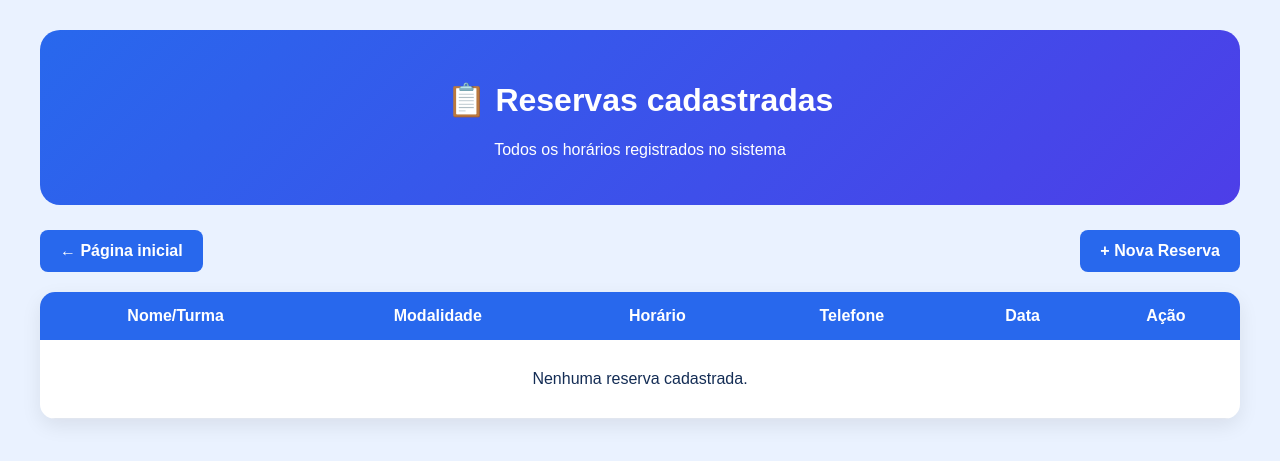
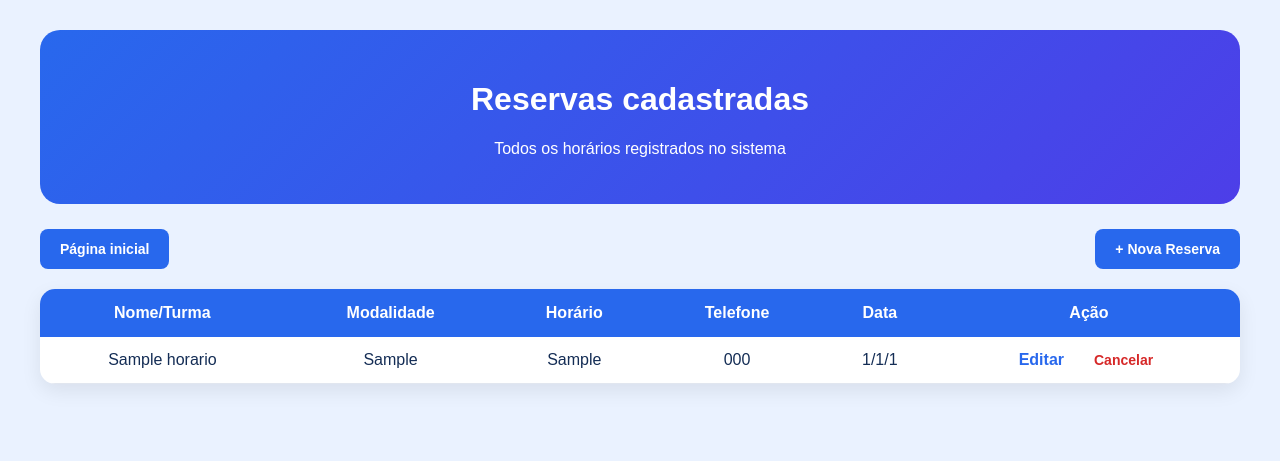
Before and after one commit to Rhuan-Santos/Horario-da-quadra_app, a Flask app: page /reservas in a window 1280 px wide. Shown: the top 461 px of the page. Run offline with Flask 3, Linux system fonts and the light colour scheme; tables that the repository leaves empty hold one stand-in row (values such as "Sample post"); data that the repository does not hold is empty.

Commit message:
versao web

```diff
--- a/app.py
+++ b/app.py
@@ -1,22 +1,56 @@
 from flask import Flask, render_template, request, redirect
-import mariadb
+import sqlite3
+import os
 
 app = Flask(__name__)
 
+# Localização do banco de dados
+BASE_DIR = os.path.dirname(os.path.abspath(__file__))
+DB_PATH = os.path.join(BASE_DIR, "banco.db")
+
+
+# =========================
+# CONEXÃO COM O BANCO
+# =========================
 
 def conectar_banco():
-    conexao = mariadb.connect(
-        host="localhost",
-        user="flask",
-        password="flask123",
-        database="quadra"
-    )
+    conexao = sqlite3.connect(DB_PATH)
     return conexao
 
 
-# Página inicial
+# =========================
+# CRIAR BANCO E TABELA
+# =========================
+
+def criar_banco():
+    conexao = conectar_banco()
+    cursor = conexao.cursor()
+
+    cursor.execute("""
+        CREATE TABLE IF NOT EXISTS horarios (
+            id INTEGER PRIMARY KEY AUTOINCREMENT,
+            "Nome/turma" VARCHAR(45) NOT NULL,
+            "Modalidade" VARCHAR(10) NOT NULL,
+            "Horário" VARCHAR(7) NOT NULL,
+            telefone VARCHAR(14),
+            Dia INTEGER NOT NULL,
+            "mês" INTEGER NOT NULL,
+            ano INTEGER NOT NULL
+        )
+    """)
+
+    conexao.commit()
+    cursor.close()
+    conexao.close()
+
+
+# =========================
+# PÁGINA INICIAL / AGENDA
+# =========================
+
 @app.get("/")
 def home():
+
     conexao = conectar_banco()
     cursor = conexao.cursor()
 
@@ -27,16 +61,26 @@ def home():
     cursor.close()
     conexao.close()
 
-    return render_template("index.html", reservas=reservas)
+    return render_template(
+        "index.html",
+        reservas=reservas
+    )
 
 
-# Nova reserva - abrir formulário
+# =========================
+# NOVA RESERVA - FORMULÁRIO
+# =========================
+
 @app.get("/nova_reserva")
 def nova_reserva():
+
     return render_template("nova_reserva.html")
 
 
-# Nova reserva - salvar no banco
+# =========================
+# NOVA RESERVA - SALVAR
+# =========================
+
 @app.post("/nova_reserva")
 def salvar_reserva():
 
@@ -44,7 +88,6 @@ def salvar_reserva():
     modalidade = request.form["modalidade"]
     horario = request.form["horario"]
     telefone = request.form["telefone"]
-
     dia = request.form["dia"]
     mes = request.form["mes"]
     ano = request.form["ano"]
@@ -52,9 +95,47 @@ def salvar_reserva():
     conexao = conectar_banco()
     cursor = conexao.cursor()
 
+    # Verifica se já existe uma reserva
+    # no mesmo dia e horário
+    cursor.execute("""
+        SELECT id
+        FROM horarios
+        WHERE "Horário" = ?
+        AND Dia = ?
+        AND "mês" = ?
+        AND ano = ?
+    """, (
+        horario,
+        dia,
+        mes,
+        ano
+    ))
+
+    conflito = cursor.fetchone()
+
+    if conflito:
+
+        cursor.close()
+        conexao.close()
+
+        return """
+        <h2>Horário já reservado!</h2>
+        <p>Já existe uma reserva para esse dia e horário.</p>
+        <a href="/nova_reserva">Voltar</a>
+        """, 400
+
+    # Se não houver conflito, salva a reserva
     cursor.execute("""
         INSERT INTO horarios
-        (`Nome/turma`, `Modalidade`, `Horário`, `telefone`, `Dia`, `mês`, `ano`)
+        (
+            "Nome/turma",
+            "Modalidade",
+            "Horário",
+            telefone,
+            Dia,
+            "mês",
+            ano
+        )
         VALUES (?, ?, ?, ?, ?, ?, ?)
     """, (
         nome_turma,
@@ -74,24 +155,33 @@ def salvar_reserva():
     return redirect("/")
 
 
-# Página com todas as reservas
+# =========================
+# LISTAR RESERVAS
+# =========================
+
 @app.get("/reservas")
-def reserva():
+def reservas():
 
     conexao = conectar_banco()
     cursor = conexao.cursor()
 
     cursor.execute("SELECT * FROM horarios")
 
-    reservas = cursor.fetchall()
+    lista_reservas = cursor.fetchall()
 
     cursor.close()
     conexao.close()
 
-    return render_template("reservas.html", reservas=reservas)
+    return render_template(
+        "reservas.html",
+        reservas=lista_reservas
+    )
 
 
-# Abrir página de edição
+# =========================
+# EDITAR RESERVA - FORMULÁRIO
+# =========================
+
 @app.get("/editar_reserva")
 def editar_reserva():
 
@@ -101,7 +191,11 @@ def editar_reserva():
     cursor = conexao.cursor()
 
     cursor.execute(
-        "SELECT * FROM horarios WHERE id = ?",
+        """
+        SELECT *
+        FROM horarios
+        WHERE id = ?
+        """,
         (id_reserva,)
     )
 
@@ -116,7 +210,10 @@ def editar_reserva():
     )
 
 
-# Salvar edição
+# =========================
+# EDITAR RESERVA - SALVAR
+# =========================
+
 @app.post("/editar_reserva")
 def salvar_edicao():
 
@@ -126,7 +223,6 @@ def salvar_edicao():
     modalidade = request.form["modalidade"]
     horario = request.form["horario"]
     telefone = request.form["telefone"]
-
     dia = request.form["dia"]
     mes = request.form["mes"]
     ano = request.form["ano"]
@@ -134,16 +230,50 @@ def salvar_edicao():
     conexao = conectar_banco()
     cursor = conexao.cursor()
 
+    # Verifica conflito, mas ignora
+    # a própria reserva que está sendo editada
+    cursor.execute("""
+        SELECT id
+        FROM horarios
+        WHERE "Horário" = ?
+        AND Dia = ?
+        AND "mês" = ?
+        AND ano = ?
+        AND id != ?
+    """, (
+        horario,
+        dia,
+        mes,
+        ano,
+        id_reserva
+    ))
+
+    conflito = cursor.fetchone()
+
+    if conflito:
+
+        cursor.close()
+        conexao.close()
+
+        return """
+        <h2>Horário já reservado!</h2>
+        <p>Já existe outra reserva para esse dia e horário.</p>
+        <a href="/editar_reserva?id=""" + str(id_reserva) + """">
+            Voltar
+        </a>
+        """, 400
+
+    # Atualiza a reserva
     cursor.execute("""
         UPDATE horarios
         SET
-            `Nome/turma` = ?,
-            `Modalidade` = ?,
-            `Horário` = ?,
-            `telefone` = ?,
-            `Dia` = ?,
-            `mês` = ?,
-            `ano` = ?
+            "Nome/turma" = ?,
+            "Modalidade" = ?,
+            "Horário" = ?,
+            telefone = ?,
+            Dia = ?,
+            "mês" = ?,
+            ano = ?
         WHERE id = ?
     """, (
         nome_turma,
@@ -164,5 +294,44 @@ def salvar_edicao():
     return redirect("/reservas")
 
 
+# =========================
+# CANCELAR RESERVA
+# =========================
+
+@app.post("/cancelar_reserva")
+def cancelar_reserva():
+
+    id_reserva = request.form["id"]
+
+    conexao = conectar_banco()
+    cursor = conexao.cursor()
+
+    cursor.execute(
+        """
+        DELETE FROM horarios
+        WHERE id = ?
+        """,
+        (id_reserva,)
+    )
+
+    conexao.commit()
+
+    cursor.close()
+    conexao.close()
+
+    return redirect("/reservas")
+
+
+# =========================
+# INICIAR BANCO
+# =========================
+
+criar_banco()
+
+
+# =========================
+# EXECUTAR APLICAÇÃO
+# =========================
+
 if __name__ == "__main__":
     app.run(debug=True)
--- a/templates/index.html
+++ b/templates/index.html
@@ -164,12 +164,12 @@
     <div class="container">
 
         <div class="topo">
-            <h1>🏟️ Horários da Quadra</h1>
+            <h1> Horários da Quadra</h1>
             <p>Confira os horários e modalidades reservadas</p>
         </div>
 
         <div class="cabecalho-reservas">
-            <h2>📅 Reservas cadastradas</h2>
+            <h2> Reservas cadastradas</h2>
 
             <div class="total">
                 {{ reservas|length }} reservas
--- a/templates/reservas.html
+++ b/templates/reservas.html
@@ -48,6 +48,9 @@
             border-radius: 8px;
             text-decoration: none;
             font-weight: bold;
+            border: none;
+            cursor: pointer;
+            font-size: 14px;
         }
 
         .tabela-container {
@@ -83,11 +86,29 @@
             color: #2868ed;
             font-weight: bold;
             text-decoration: none;
+            margin-right: 12px;
+        }
+
+        .cancelar {
+            color: #d62828;
+            font-weight: bold;
+            text-decoration: none;
+            background: none;
+            border: none;
+            cursor: pointer;
+            font-size: 14px;
         }
 
         .vazio {
             padding: 30px;
             text-align: center;
+        }
+
+        .acoes-reserva {
+            display: flex;
+            justify-content: center;
+            align-items: center;
+            gap: 12px;
         }
 
         @media (max-width: 600px) {
@@ -100,6 +121,15 @@
                 align-items: flex-start;
                 gap: 15px;
             }
+
+            .acoes-reserva {
+                flex-direction: column;
+                gap: 8px;
+            }
+
+            .editar {
+                margin-right: 0;
+            }
         }
     </style>
 </head>
@@ -109,14 +139,14 @@
     <div class="container">
 
         <div class="topo">
-            <h1>📋 Reservas cadastradas</h1>
+            <h1>Reservas cadastradas</h1>
             <p>Todos os horários registrados no sistema</p>
         </div>
 
         <div class="acoes">
 
             <a href="/" class="botao">
-                ← Página inicial
+                Página inicial
             </a>
 
             <a href="/nova_reserva" class="botao">
@@ -171,12 +201,39 @@
                         </td>
 
                         <td>
+
+                            <div class="acoes-reserva">
+
                                 <a
                                     href="/editar_reserva?id={{ reserva[0] }}"
                                     class="editar"
                                 >
                                     Editar
                                 </a>
+
+                                <form
+                                    action="/cancelar_reserva"
+                                    method="post"
+                                    onsubmit="return confirm('Tem certeza que deseja cancelar esta reserva?');"
+                                >
+
+                                    <input
+                                        type="hidden"
+                                        name="id"
+                                        value="{{ reserva[0] }}"
+                                    >
+
+                                    <button
+                                        type="submit"
+                                        class="cancelar"
+                                    >
+                                        Cancelar
+                                    </button>
+
+                                </form>
+
+                            </div>
+
                         </td>
 
                     </tr>
```
Also changed, not shown: banco.db (added), database/banco.db. Lines whose indentation alone changed are shown as unchanged.
